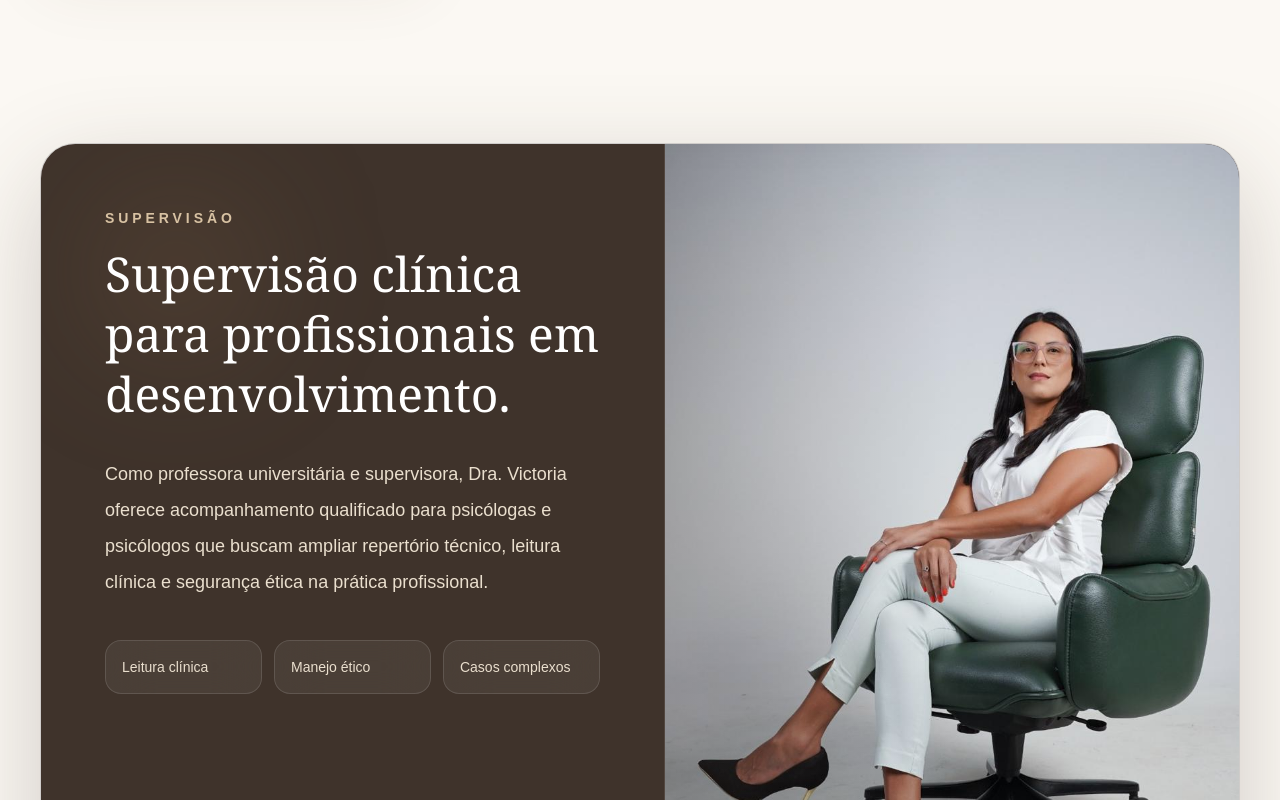
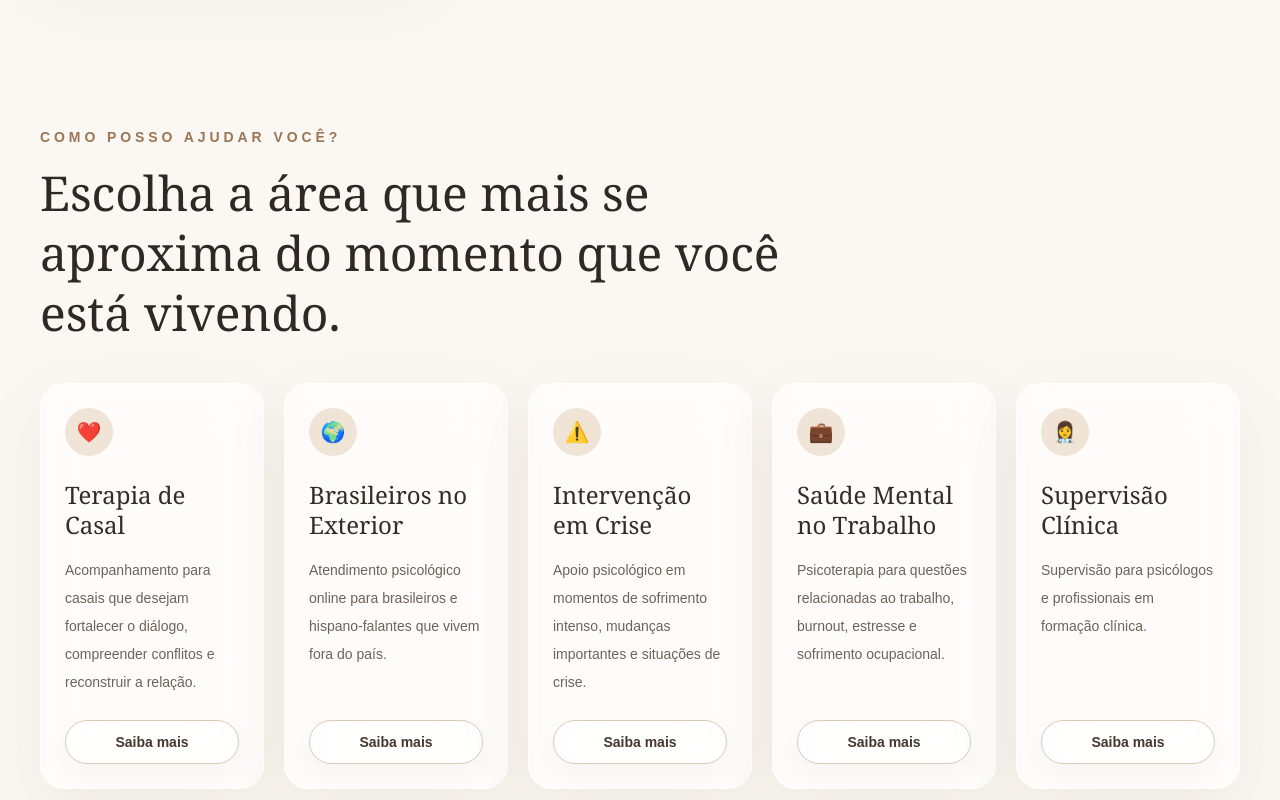
Before and after one commit to joakinxg99-netizen/victoria-psicologia, a Next.js app: page / in a window 1280 px wide. Shown: the part 5320-6120 px from the top of the page. Built offline with nearby package versions, Linux system fonts and the light colour scheme.

Commit message:
add homepage service navigation

```diff
--- a/app/page.tsx
+++ b/app/page.tsx
@@ -119,6 +119,47 @@ const copy = {
     areasLabel: "Áreas de atuação",
     areasTitle:
       "Atendimento psicológico para relações, saúde mental e situações complexas.",
+    helpLabel: "Como posso ajudar você?",
+    helpTitle:
+      "Escolha a área que mais se aproxima do momento que você está vivendo.",
+    helpButton: "Saiba mais",
+    helpCards: [
+      {
+        icon: "❤️",
+        title: "Terapia de Casal",
+        description:
+          "Acompanhamento para casais que desejam fortalecer o diálogo, compreender conflitos e reconstruir a relação.",
+        href: "/terapia-de-casal",
+      },
+      {
+        icon: "🌍",
+        title: "Brasileiros no Exterior",
+        description:
+          "Atendimento psicológico online para brasileiros e hispano-falantes que vivem fora do país.",
+        href: "/brasileiros-no-exterior",
+      },
+      {
+        icon: "⚠️",
+        title: "Intervenção em Crise",
+        description:
+          "Apoio psicológico em momentos de sofrimento intenso, mudanças importantes e situações de crise.",
+        href: "/intervencao-em-crise",
+      },
+      {
+        icon: "💼",
+        title: "Saúde Mental no Trabalho",
+        description:
+          "Psicoterapia para questões relacionadas ao trabalho, burnout, estresse e sofrimento ocupacional.",
+        href: "/saude-mental-no-trabalho",
+      },
+      {
+        icon: "👩‍⚕️",
+        title: "Supervisão Clínica",
+        description:
+          "Supervisão para psicólogos e profissionais em formação clínica.",
+        href: "/supervisao-clinica",
+      },
+    ],
     supervisionLabel: "Supervisão",
     supervisionTitle:
       "Supervisão clínica para profissionais em desenvolvimento.",
@@ -298,6 +339,47 @@ const copy = {
     areasLabel: "Áreas de actuación",
     areasTitle:
       "Atención psicológica para relaciones, salud mental y situaciones complejas.",
+    helpLabel: "¿Cómo puedo ayudarte?",
+    helpTitle:
+      "Elige el área que más se aproxima al momento que estás viviendo.",
+    helpButton: "Saber más",
+    helpCards: [
+      {
+        icon: "❤️",
+        title: "Terapia de Pareja",
+        description:
+          "Acompañamiento para parejas que desean fortalecer el diálogo, comprender conflictos y reconstruir la relación.",
+        href: "/terapia-de-casal",
+      },
+      {
+        icon: "🌍",
+        title: "Brasileños en el Exterior",
+        description:
+          "Atención psicológica online para brasileños e hispanohablantes que viven fuera del país.",
+        href: "/brasileiros-no-exterior",
+      },
+      {
+        icon: "⚠️",
+        title: "Intervención en Crisis",
+        description:
+          "Apoyo psicológico en momentos de sufrimiento intenso, cambios importantes y situaciones de crisis.",
+        href: "/intervencao-em-crise",
+      },
+      {
+        icon: "💼",
+        title: "Salud Mental en el Trabajo",
+        description:
+          "Psicoterapia para cuestiones relacionadas con el trabajo, burnout, estrés y sufrimiento ocupacional.",
+        href: "/saude-mental-no-trabalho",
+      },
+      {
+        icon: "👩‍⚕️",
+        title: "Supervisión Clínica",
+        description:
+          "Supervisión para psicólogos y profesionales en formación clínica.",
+        href: "/supervisao-clinica",
+      },
+    ],
     supervisionLabel: "Supervisión",
     supervisionTitle:
       "Supervisión clínica para profesionales en desarrollo.",
@@ -822,6 +904,47 @@ export default function Home() {
         </div>
       </section>
 
+      <section id="como-posso-ajudar" className="px-5 py-20 sm:px-8 lg:px-10">
+        <div className="mx-auto max-w-7xl">
+          <div className="mb-10 max-w-3xl">
+            <p className="text-sm font-semibold uppercase tracking-[0.28em] text-[#9a7654]">
+              {t.helpLabel}
+            </p>
+            <h2 className="mt-4 font-serif text-4xl font-medium leading-tight text-[#302923] sm:text-5xl">
+              {t.helpTitle}
+            </h2>
+          </div>
+
+          <div className="grid gap-5 md:grid-cols-2 xl:grid-cols-5">
+            {t.helpCards.map((card) => (
+              <article
+                key={card.href}
+                className="group flex min-h-[17rem] flex-col rounded-[1.5rem] border border-white/75 bg-white/60 p-6 shadow-[0_22px_65px_rgba(90,65,42,0.08)] backdrop-blur-xl transition-all duration-300 hover:-translate-y-2 hover:bg-white hover:shadow-[0_30px_80px_rgba(90,65,42,0.13)]"
+              >
+                <span
+                  aria-hidden="true"
+                  className="flex h-12 w-12 items-center justify-center rounded-full bg-[#efe4d5] text-xl transition-transform duration-300 group-hover:scale-105"
+                >
+                  {card.icon}
+                </span>
+                <h3 className="mt-6 font-serif text-2xl leading-tight text-[#352c25]">
+                  {card.title}
+                </h3>
+                <p className="mt-4 flex-1 text-sm leading-7 text-[#6f6258]">
+                  {card.description}
+                </p>
+                <a
+                  href={card.href}
+                  className="mt-6 inline-flex min-h-11 items-center justify-center rounded-full border border-[#d9cab8] bg-white/56 px-5 text-sm font-semibold text-[#46382e] shadow-[0_10px_26px_rgba(86,62,40,0.04)] backdrop-blur-xl transition-all duration-300 hover:border-[#b99a77] hover:bg-white"
+                >
+                  {t.helpButton}
+                </a>
+              </article>
+            ))}
+          </div>
+        </div>
+      </section>
+
       <section id="supervisao" className="px-5 py-24 sm:px-8 lg:px-10">
         <div className="mx-auto max-w-7xl overflow-hidden rounded-[2.2rem] border border-white/75 bg-[#3f332b] text-white shadow-[0_32px_100px_rgba(63,51,43,0.23)]">
           <div className="grid lg:grid-cols-[1.04fr_0.96fr]">
```
